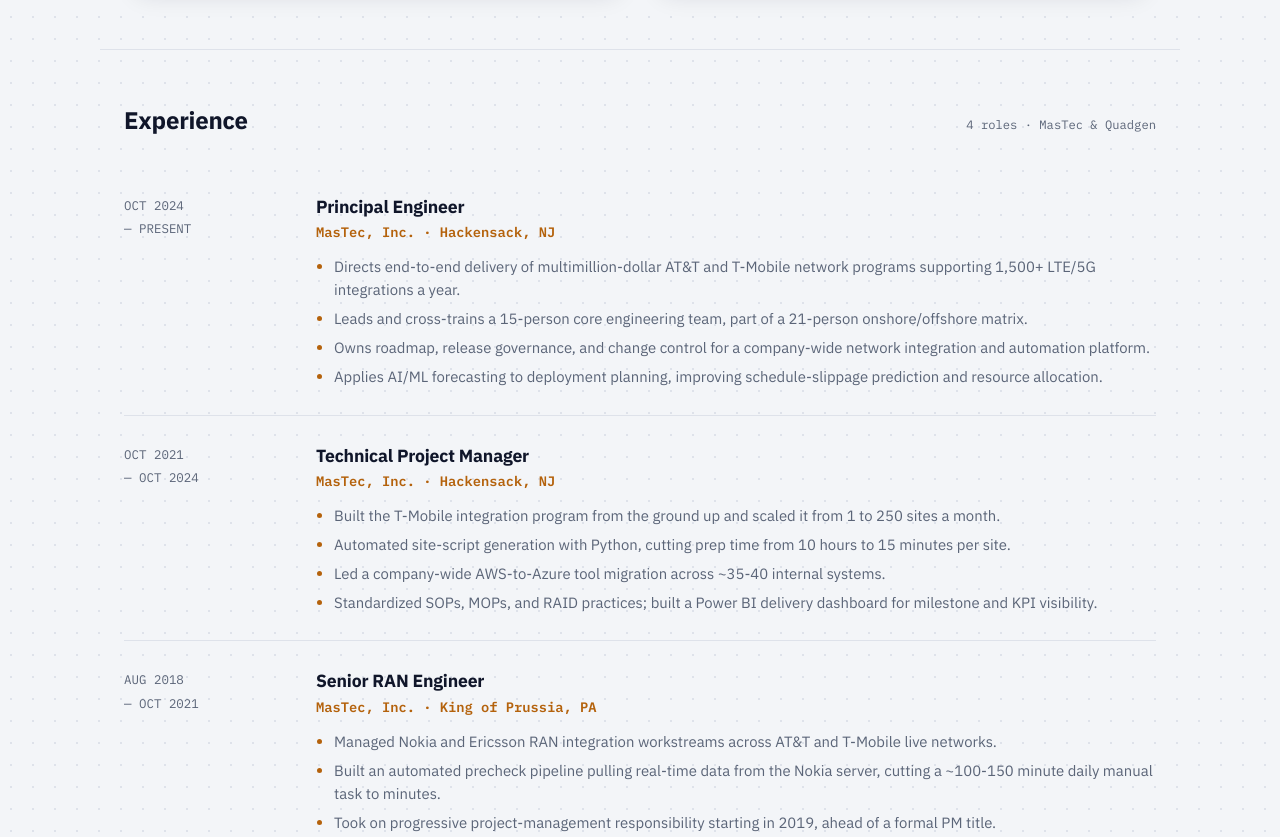
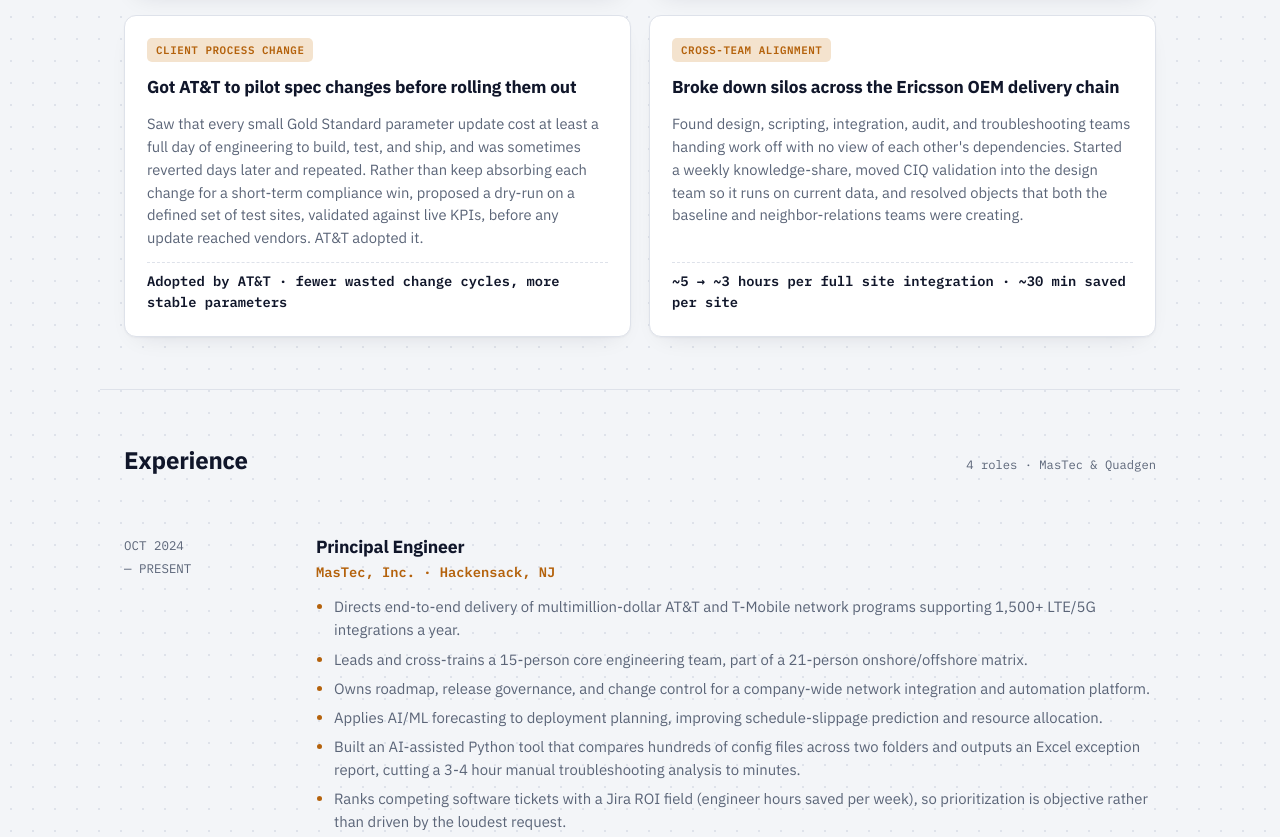
Before and after one commit to tirthank15/tirthank-shah-portfolio, a plain HTML site: page index.html in a window 1280 px wide. Shown: the part 1490-2327 px from the top of the page. Drawn offline with Linux system fonts and the light colour scheme.

Commit message:
Add two Signature Work stories and three Experience bullets
Co-Authored-By: Claude Sonnet 5.5 <noreply@anthropic.com>
Claude-Session: https://claude.ai/code/session_01D8xCrLEkS7HNfPpxQeYA2F

```diff
--- a/index.html
+++ b/index.html
@@ -269,7 +269,7 @@ footer .fine{margin-top:40px; font-family:var(--font-mono); font-size:.72rem; co
 <section id="work" class="wrap">
   <div class="section-head">
     <h2>Signature work</h2>
-    <span class="count num">4 delivery stories</span>
+    <span class="count num">6 delivery stories</span>
   </div>
   <div class="ach-grid">
     <article class="card">
@@ -296,6 +296,18 @@ footer .fine{margin-top:40px; font-family:var(--font-mono); font-size:.72rem; co
       <p>Found every change ticket, regardless of risk, was routed through one Principal Engineer for sign-off. Introduced a complexity-tiered review model so scrutiny matches actual risk instead of seniority by default.</p>
       <div class="metric">10 &rarr; 25 tickets/week to testing &middot; backlog eliminated</div>
     </article>
+    <article class="card">
+      <span class="tag">Client Process Change</span>
+      <h3>Got AT&amp;T to pilot spec changes before rolling them out</h3>
+      <p>Saw that every small Gold Standard parameter update cost at least a full day of engineering to build, test, and ship, and was sometimes reverted days later and repeated. Rather than keep absorbing each change for a short-term compliance win, proposed a dry-run on a defined set of test sites, validated against live KPIs, before any update reached vendors. AT&amp;T adopted it.</p>
+      <div class="metric">Adopted by AT&amp;T &middot; fewer wasted change cycles, more stable parameters</div>
+    </article>
+    <article class="card">
+      <span class="tag">Cross-Team Alignment</span>
+      <h3>Broke down silos across the Ericsson OEM delivery chain</h3>
+      <p>Found design, scripting, integration, audit, and troubleshooting teams handing work off with no view of each other's dependencies. Started a weekly knowledge-share, moved CIQ validation into the design team so it runs on current data, and resolved objects that both the baseline and neighbor-relations teams were creating.</p>
+      <div class="metric">~5 &rarr; ~3 hours per full site integration &middot; ~30 min saved per site</div>
+    </article>
   </div>
 </section>
 
@@ -315,6 +327,8 @@ footer .fine{margin-top:40px; font-family:var(--font-mono); font-size:.72rem; co
           <li>Leads and cross-trains a 15-person core engineering team, part of a 21-person onshore/offshore matrix.</li>
           <li>Owns roadmap, release governance, and change control for a company-wide network integration and automation platform.</li>
           <li>Applies AI/ML forecasting to deployment planning, improving schedule-slippage prediction and resource allocation.</li>
+          <li>Built an AI-assisted Python tool that compares hundreds of config files across two folders and outputs an Excel exception report, cutting a 3-4 hour manual troubleshooting analysis to minutes.</li>
+          <li>Ranks competing software tickets with a Jira ROI field (engineer hours saved per week), so prioritization is objective rather than driven by the loudest request.</li>
         </ul>
       </div>
     </div>
@@ -339,6 +353,7 @@ footer .fine{margin-top:40px; font-family:var(--font-mono); font-size:.72rem; co
         <ul>
           <li>Managed Nokia and Ericsson RAN integration workstreams across AT&amp;T and T-Mobile live networks.</li>
           <li>Built an automated precheck pipeline pulling real-time data from the Nokia server, cutting a ~100-150 minute daily manual task to minutes.</li>
+          <li>Caught an AT&amp;T site config that exceeded a radio's per-band hardware power limit before integration, got the data sheet reissued, then set up a per-radio hardware-vs-software limits sheet that the software team cross-checks against every site config.</li>
           <li>Took on progressive project-management responsibility starting in 2019, ahead of a formal PM title.</li>
         </ul>
       </div>
```
